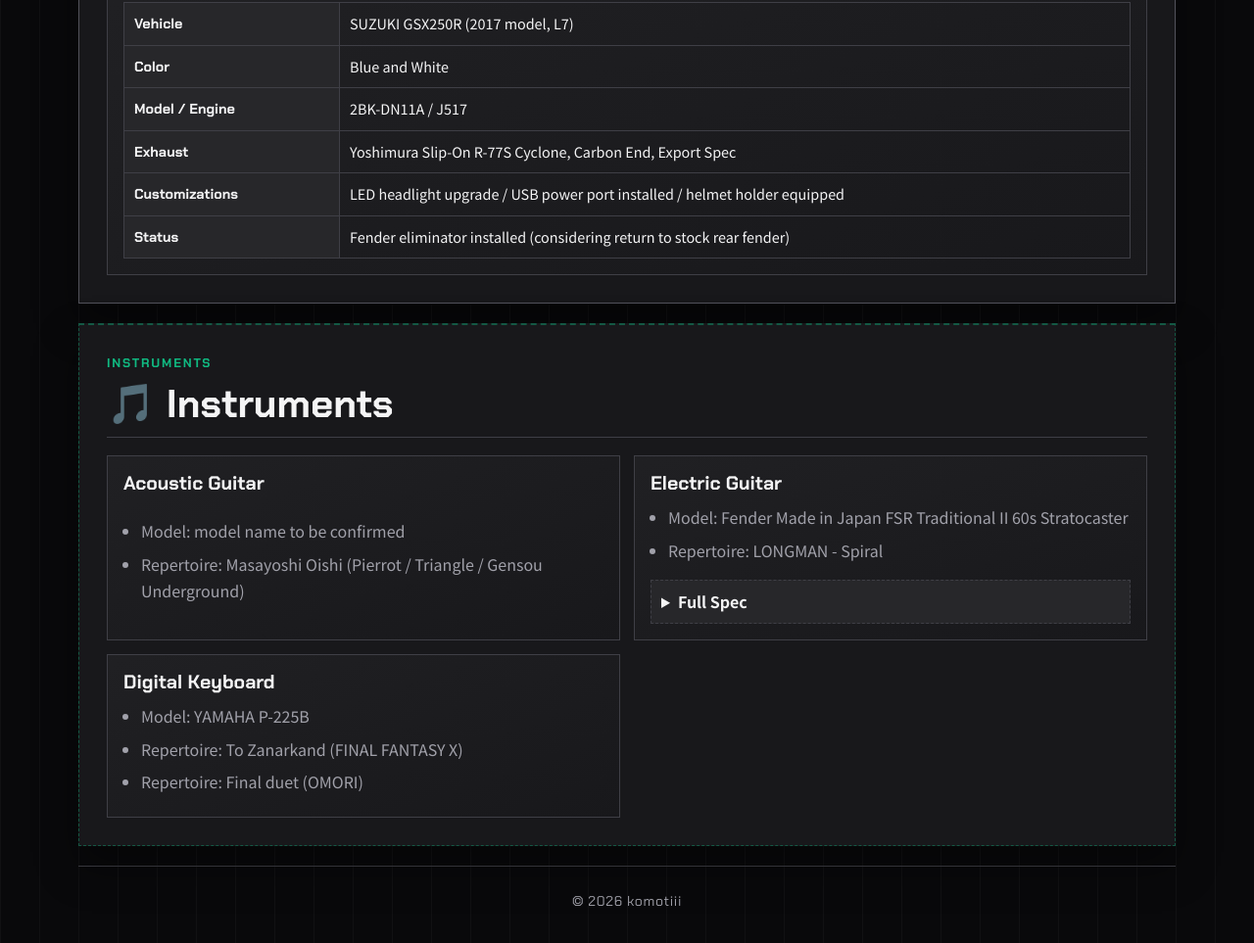
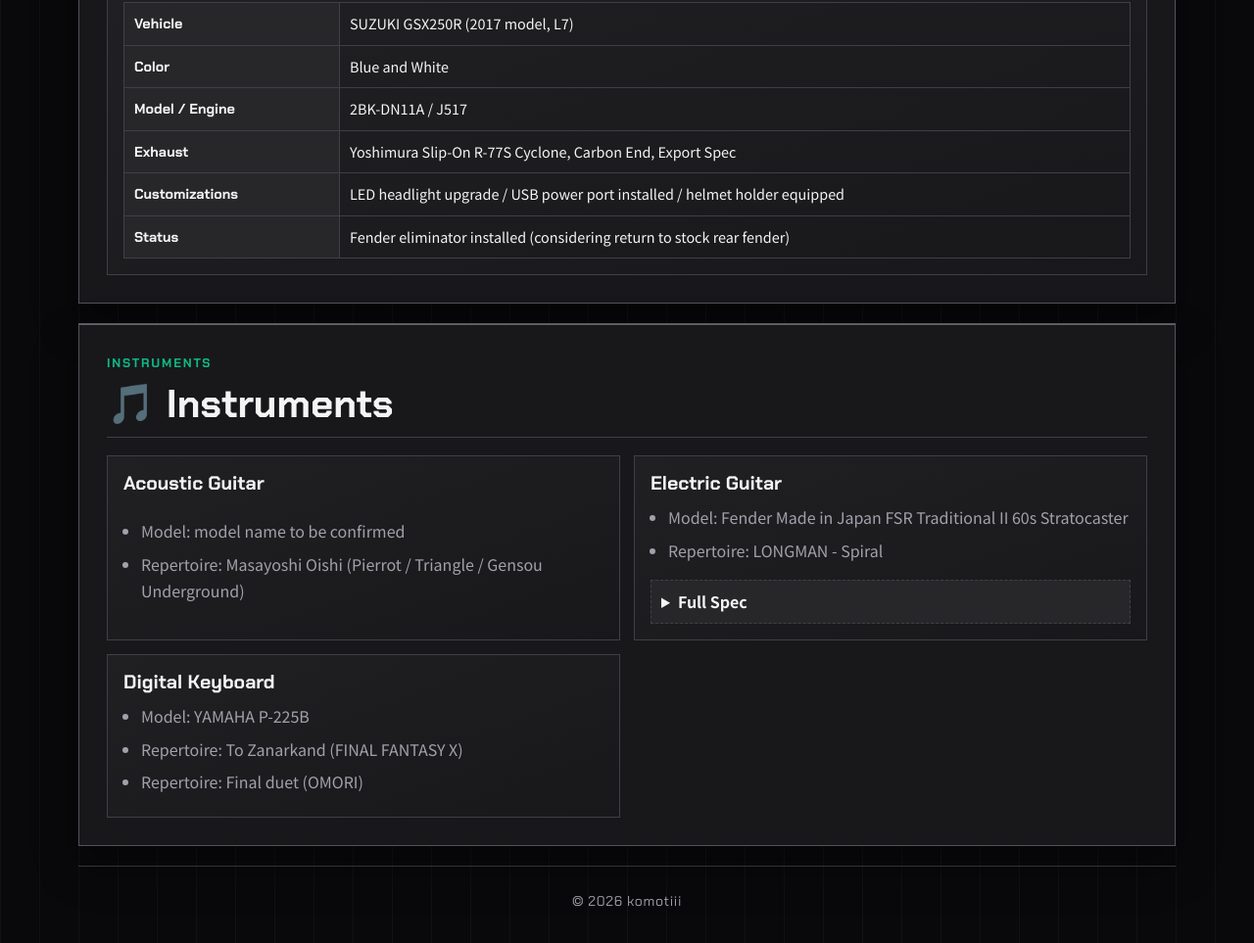
Before and after one commit to komotiii/komotiii.github.io, an Astro site: page /lifestyle in a window 1280 px wide. Shown: the part 830-1793 px from the top of the page at 98% size. Built offline with nearby package versions, Linux system fonts and the light colour scheme; Astro itself is replaced by a stand-in of ours.

Commit message:
Remov private-zone

```diff
--- a/src/pages/lifestyle.astro
+++ b/src/pages/lifestyle.astro
@@ -29,7 +29,7 @@ import BaseLayout from '../layouts/BaseLayout.astro';
             </article>
         </section>
 
-        <section class="content-section reveal layer-personal private-zone">
+        <section class="content-section reveal layer-personal">
             <div class="section-head"><p class="kicker">Instruments</p><h2>🎵 Instruments</h2></div>
             <div class="card-grid card-grid-two">
                 <article class="project-card"><h3>Acoustic Guitar</h3><ul class="bullet-list"><li>Model: model name to be confirmed</li><li>Repertoire: Masayoshi Oishi (Pierrot / Triangle / Gensou Underground)</li></ul></article>
```
